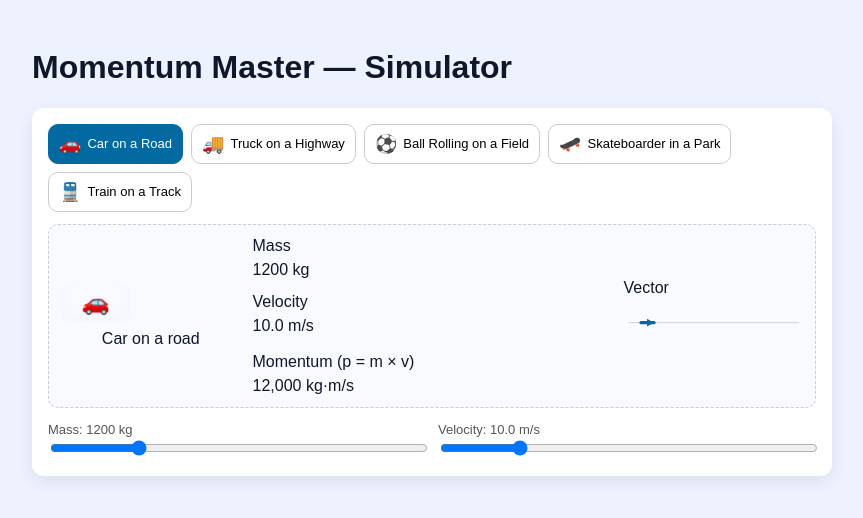
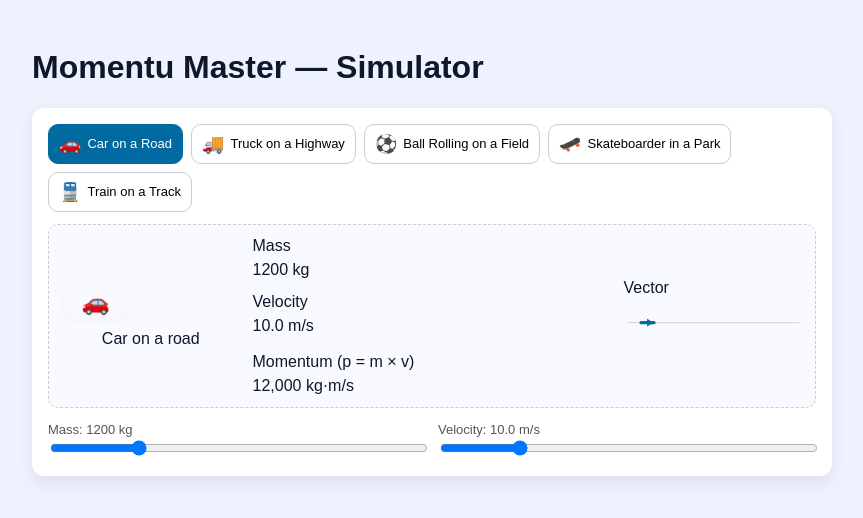
Before and after one commit to crissa-ya/momentu-master, a plain HTML site: page index.html in a window 1280 px wide. Shown: the whole page, without its empty margins (208-1071 px from the left). Drawn offline with Linux system fonts and the light colour scheme.

Commit message:
Fix title typo and update HTML structure

```diff
--- a/index.html
+++ b/index.html
@@ -3,7 +3,7 @@
 <head>
 <meta charset="UTF-8">
 <meta name="viewport" content="width=device-width, initial-scale=1.0">
-<title>Momentum Master — Simulator</title>
+<title>Momentu Master — Simulator</title>
 <style>
   body{font-family:Arial,sans-serif;background:#eef2ff;color:#0f172a;display:flex;justify-content:center;padding:20px;}
   .wrap{max-width:800px;width:100%;}
@@ -21,7 +21,7 @@
 </head>
 <body>
 <div class="wrap">
-  <h1>Momentum Master — Simulator</h1>
+  <h1>Momentu Master — Simulator</h1>
   <div class="card">
     <!-- Scene selection -->
     <div class="scene-row" id="sceneRow"></div>
```
